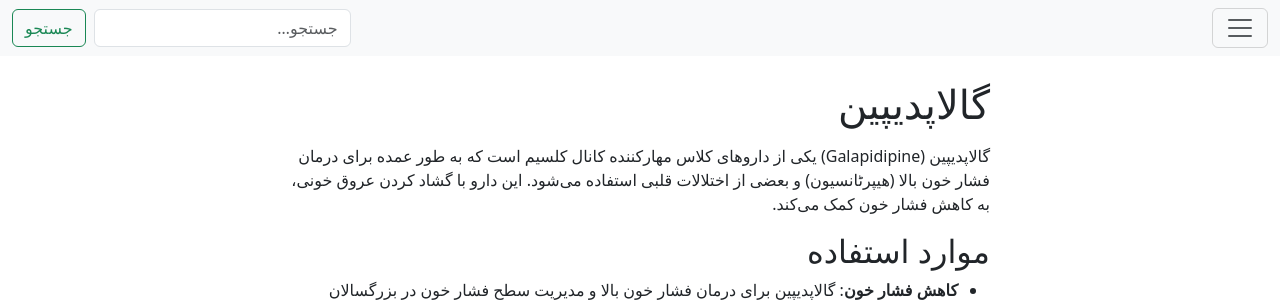
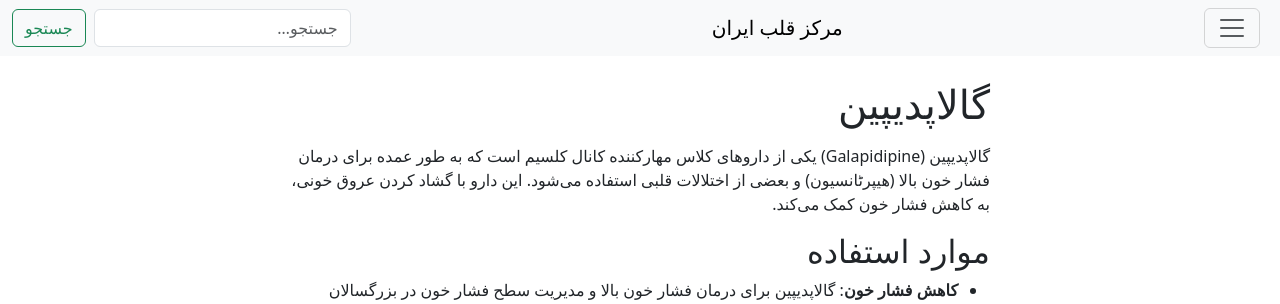
Before and after one commit to MehrdadMiri/heart, a Django app: a page that uses templates/base.html in a window 1280 px wide. Shown: the top 304 px of the page. Run offline with Django 5.2, Linux system fonts and the light colour scheme; data comes from the database, SQL or seed files in the repository; both versions use the stored data as it was after the commit; some libraries are stand-ins or nearby versions.

Commit message:
update 2

```diff
--- a/posts/admin.py
+++ b/posts/admin.py
@@ -6,11 +6,13 @@ class PostAdmin(admin.ModelAdmin):
     list_display        = ("title", "category", "created_at", "video_url")
     list_filter         = ("category", "created_at")
     search_fields       = ("title", "body_md")
-    prepopulated_fields = {"slug": ("title",)}
+    # slug is auto-generated; show as read-only instead of prepopulated
+    readonly_fields = ("slug",)
     ordering            = ("-created_at",)
 
 @admin.register(Category)
 class CategoryAdmin(admin.ModelAdmin):
     list_display        = ("name", "slug")
-    prepopulated_fields = {"slug": ("name",)}
+    # slug is auto-generated; display as read-only
+    readonly_fields = ("slug",)
     search_fields       = ("name",)
--- a/templates/base.html
+++ b/templates/base.html
@@ -4,6 +4,11 @@
 <html lang="fa" dir="rtl">
 <head>
   <meta charset="utf-8">
+  <meta name="viewport" content="width=device-width, initial-scale=1">
+  {% block meta_tags %}
+    <meta name="description" content="وبلاگ قلب سالم - مقالات و آموزش‌های سلامت قلب">
+    <link rel="canonical" href="{{ request.build_absolute_uri }}">
+  {% endblock %}
   <title>{% block title %}وبلاگ قلب سالم{% endblock %}</title>
 
   <!-- Bootstrap RTL CDN (v5.3) -->
@@ -16,20 +21,19 @@
 </head>
 <body>
   <nav class="navbar navbar-light bg-light mb-4">
-    <div class="container-fluid">
+    <div class="container-fluid d-flex align-items-center">
       <!-- Hamburger menu toggle (replaces site name) -->
-      <button class="navbar-toggler me-2" type="button"
+      <button class="navbar-toggler ms-2" type="button"
              data-bs-toggle="offcanvas" data-bs-target="#sidebar" aria-controls="sidebar">
         <span class="navbar-toggler-icon"></span>
       </button>
-      <form class="d-flex" method="get"
-            action="{% url 'post_search' %}">
+      <!-- Center link to homepage -->
+      <a class="navbar-brand mx-auto" href="{% url 'post_list' %}">مرکز قلب ایران</a>
+      <!-- Search form -->
+      <form class="d-flex" method="get" action="{% url 'post_search' %}">
         <input class="form-control me-2" type="search"
-               placeholder="جستجو…" name="q"
-               value="{{ request.GET.q }}">
-        <button class="btn btn-outline-success" type="submit">
-          جستجو
-        </button>
+               placeholder="جستجو…" name="q" value="{{ request.GET.q }}">
+        <button class="btn btn-outline-success" type="submit">جستجو</button>
       </form>
     </div>
   </nav>
--- a/templates/home.html
+++ b/templates/home.html
@@ -1,5 +1,9 @@
 {% extends "base.html" %}
 
+{% block meta_tags %}
+  <meta name="description" content="صفحه اول وبلاگ قلب سالم. جدیدترین مقالات سلامت قلب را مطالعه کنید.">
+  <link rel="canonical" href="{{ request.build_absolute_uri }}">
+{% endblock %}
 {% block title %}خانه{% endblock %}
 {% block content %}
   <div class="text-center mt-5">
--- a/templates/listing.html
+++ b/templates/listing.html
@@ -1,6 +1,10 @@
 {% extends "base.html" %}
 {% load embed %}
 
+{% block meta_tags %}
+  <meta name="description" content="{{ heading }}">
+  <link rel="canonical" href="{{ request.build_absolute_uri }}">
+{% endblock %}
 {% block title %}{{ heading }}{% endblock %}
 {% block content %}
   <h1 class="mb-4">{{ heading }}</h1>
--- a/templates/post_detail.html
+++ b/templates/post_detail.html
@@ -1,16 +1,23 @@
 {% extends "base.html" %}
 {% load embed %}
+{% block meta_tags %}
+  <meta name="description" content="{{ post.body_md|striptags|truncatechars:160 }}">
+  <link rel="canonical" href="{{ request.build_absolute_uri }}">
+  <meta property="og:title" content="{{ post.title }}">
+  <meta property="og:description" content="{{ post.body_md|striptags|truncatechars:160 }}">
+  <meta property="og:url" content="{{ request.build_absolute_uri }}">
+  <meta property="og:type" content="article">
+{% endblock %}
 {% block title %}{{ post.title }}{% endblock %}
 {% block content %}
   <article class="mx-auto" style="max-width:700px;">
     <h1 class="mb-3">{{ post.title }}</h1>
 
+    <div class="markdown-body">{{ html_body|safe }}</div>
     {% if post.video_url %}
-      <figure class="ratio ratio-16x9 rounded mb-4">
+      <figure class="ratio ratio-16x9 rounded mt-4">
         <iframe src="{{ post.video_url|aparat_embed }}" allowfullscreen></iframe>
       </figure>
     {% endif %}
-
-    <div class="markdown-body">{{ html_body|safe }}</div>
   </article>
 {% endblock %}
```
Also changed, not shown: heartdoc/settings.py (+17 -4 lines), requirements.txt (+193 -7 lines), db.sqlite3.
